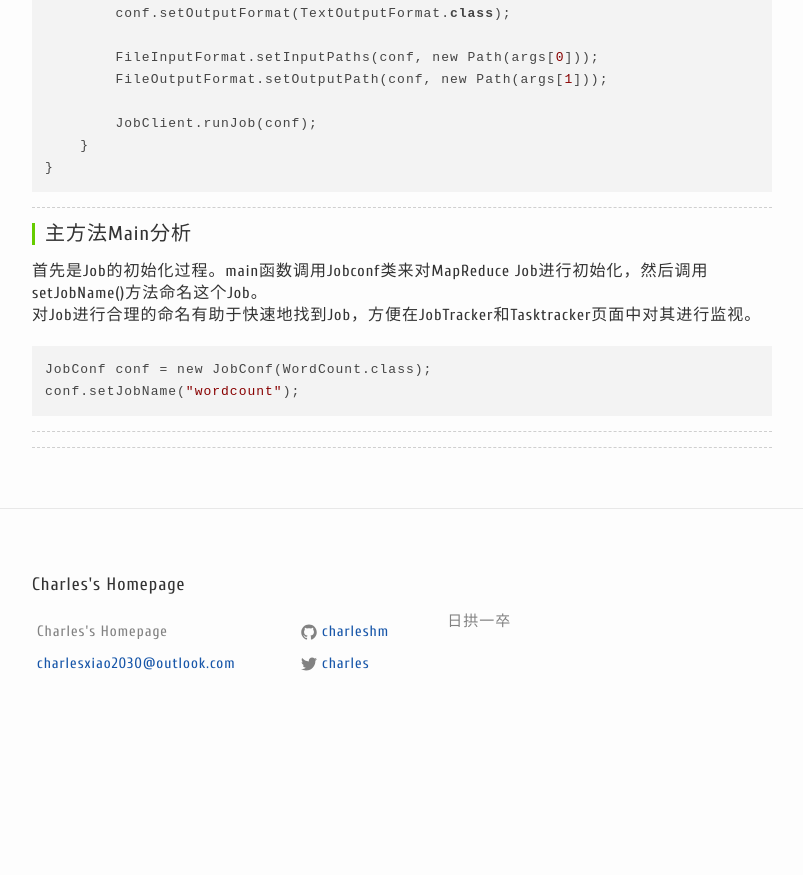
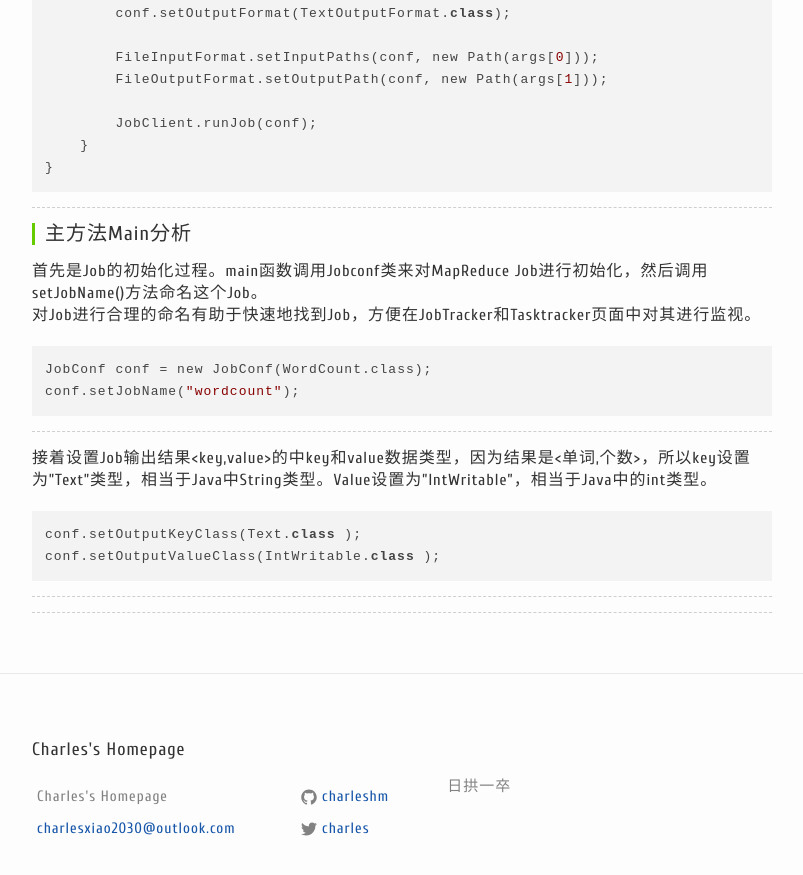
Before and after one commit to charleshm/charleshm.github.io, a Jekyll site: the page built from _posts/2016-04-12-mapreduce-wordcount.md, in a window 1280 px wide and 900 px high, scrolled down 2712 px. Shown: the top 875 px of the window, without its empty margins (238-1041 px from the left). Built offline with Jekyll 4.4.1, drawn with Linux system fonts in a browser that asks for light colours; nearby versions of some CDN libraries; comment, search, counter and statistics services are not loaded; before the commit the page ends 3447 px from its top, so only the background shows below that.

Commit message:
mapreduce wordcount

```diff
--- a/_posts/2016-04-12-mapreduce-wordcount.md
+++ b/_posts/2016-04-12-mapreduce-wordcount.md
@@ -115,5 +115,16 @@ JobConf conf = new JobConf(WordCount.class);
 conf.setJobName("wordcount");
 {% endhighlight %}
 
+
+----------
+
+
+接着设置Job输出结果<key,value>的中key和value数据类型，因为结果是<单词,个数>，所以key设置为"Text"类型，相当于Java中String类型。Value设置为"IntWritable"，相当于Java中的int类型。
+
+{% highlight c++ %}
+conf.setOutputKeyClass(Text.class );
+conf.setOutputValueClass(IntWritable.class );
+{% endhighlight %}
+
   [1]: http://7xjbdi.com1.z0.glb.clouddn.com/optimized-ec2d.png
   [2]: http://7xjbdi.com1.z0.glb.clouddn.com/word-count-as-mapreduce.png
```
